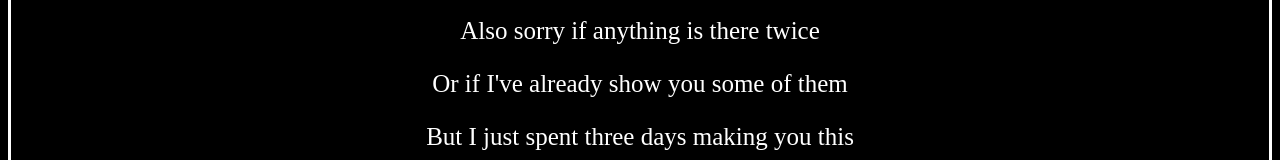
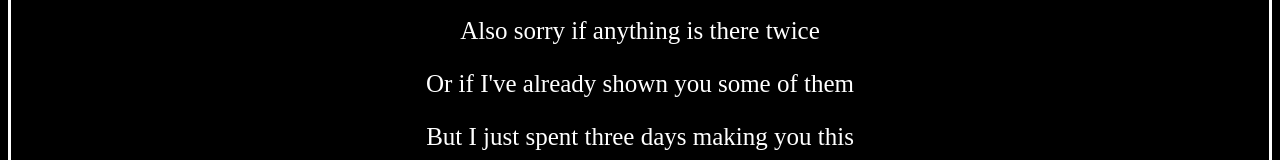
Before and after one commit to silverman2539/if-the-tiktoks-all-play-at-once-just-scroll-to-the-bottom-and-stop-them, a plain HTML site: page index.html in a window 1280 px wide. Shown: the part 260-420 px from the top of the page. Drawn offline with Linux system fonts and the light colour scheme.

Commit message:
Update index.html

```diff
--- a/index.html
+++ b/index.html
@@ -65,7 +65,7 @@
 		<p>Some of the memes kinda suck</p>
 		<p>But hopefully you'll like it anyway!</p>
 		<p>Also sorry if anything is there twice</p>
-		<p>Or if I've already show you some of them</p>
+		<p>Or if I've already shown you some of them</p>
 		<p>But I just spent three days making you this</p>
 		<p>If you don't like it I'm going to be really offended</p>
 		<p>So you'd better enjoy it</p>
```
